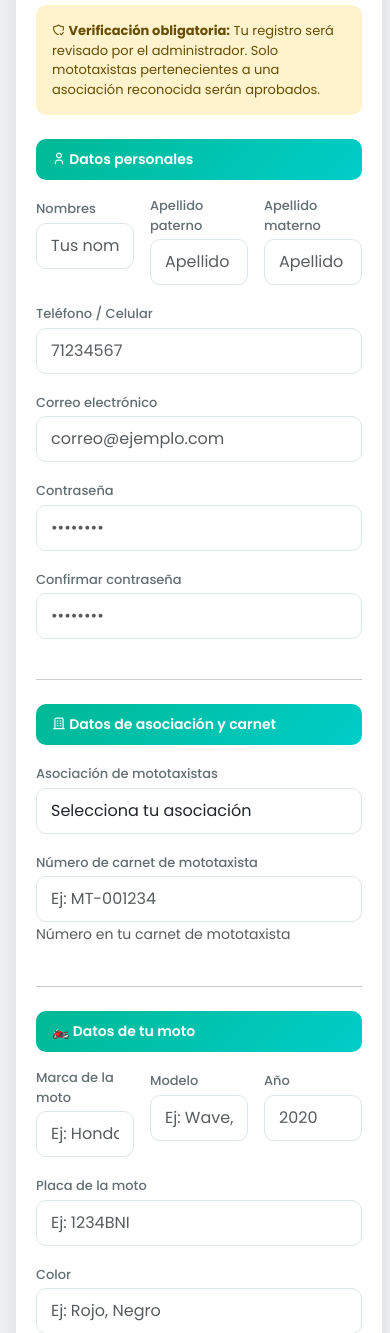
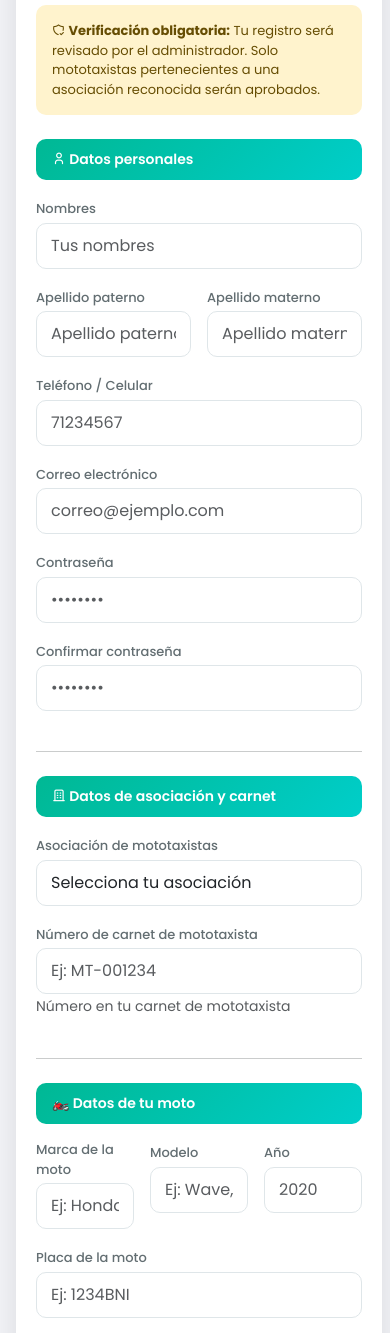
Before and after one commit to gimii565/rutaya, a Flask app: page /driver/register in a window 390 px wide. Shown: the part 254-1587 px from the top of the page. Run offline with Flask 3, Linux system fonts and the light colour scheme; data that the repository does not hold is empty; some libraries are stand-ins or nearby versions.

Commit message:
Fix responsive registro mototaxista

```diff
--- a/app/templates/driver/register.html
+++ b/app/templates/driver/register.html
@@ -33,21 +33,21 @@
                 </div>
 
                 <div class="row">
-                    <div class="col-md-4 mb-3">
+                    <div class="col-12 mb-3">
                         {{ form.name.label(class="form-label") }}
                         {{ form.name(class="form-control", placeholder="Tus nombres") }}
                         {% for error in form.name.errors %}
                             <small class="text-danger">{{ error }}</small>
                         {% endfor %}
                     </div>
-                    <div class="col-md-4 mb-3">
+                    <div class="col-6 mb-3">
                         {{ form.paternal_lastname.label(class="form-label") }}
                         {{ form.paternal_lastname(class="form-control", placeholder="Apellido paterno") }}
                         {% for error in form.paternal_lastname.errors %}
                             <small class="text-danger">{{ error }}</small>
                         {% endfor %}
                     </div>
-                    <div class="col-md-4 mb-3">
+                    <div class="col-6 mb-3">
                         {{ form.maternal_lastname.label(class="form-label") }}
                         {{ form.maternal_lastname(class="form-control", placeholder="Apellido materno") }}
                         {% for error in form.maternal_lastname.errors %}
```
